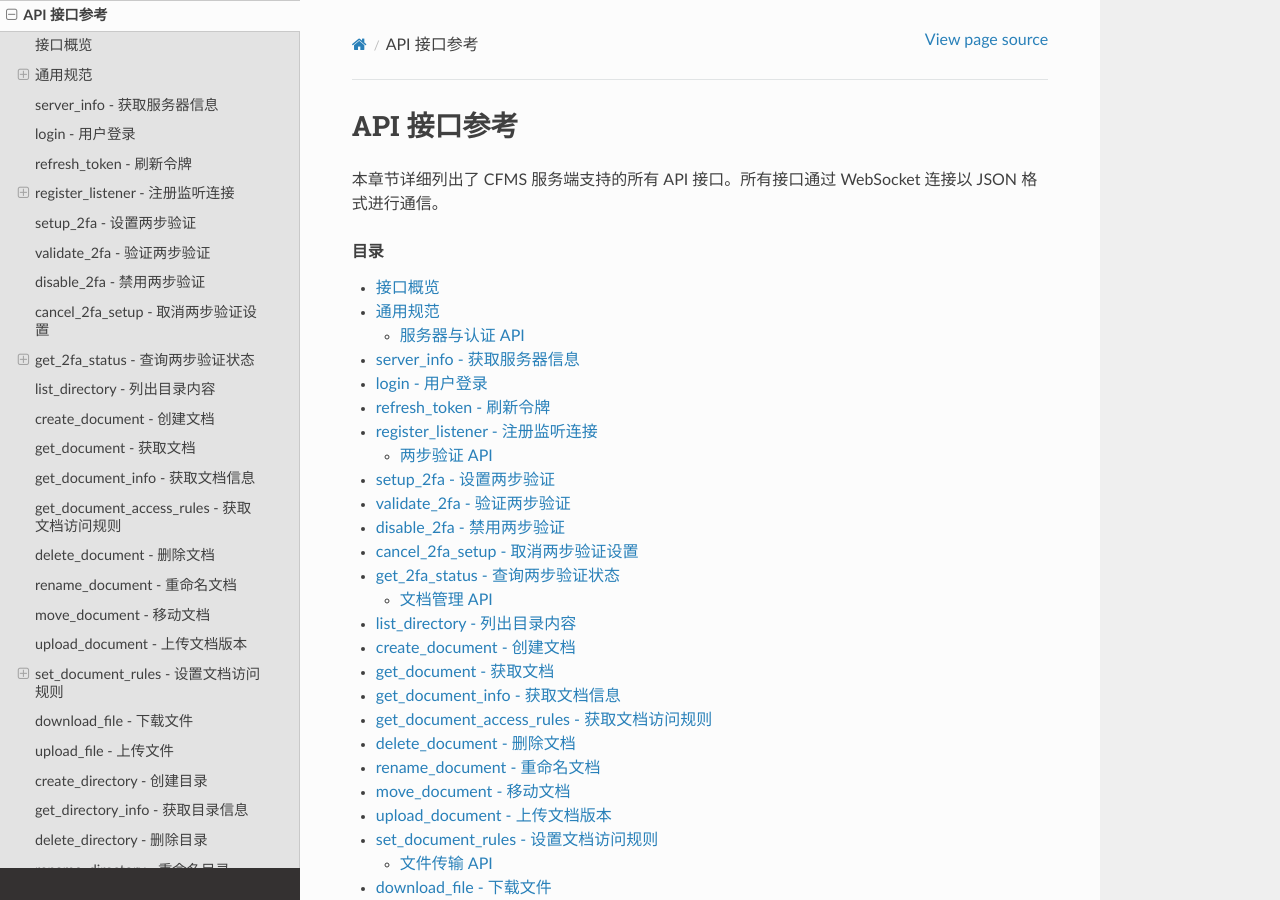
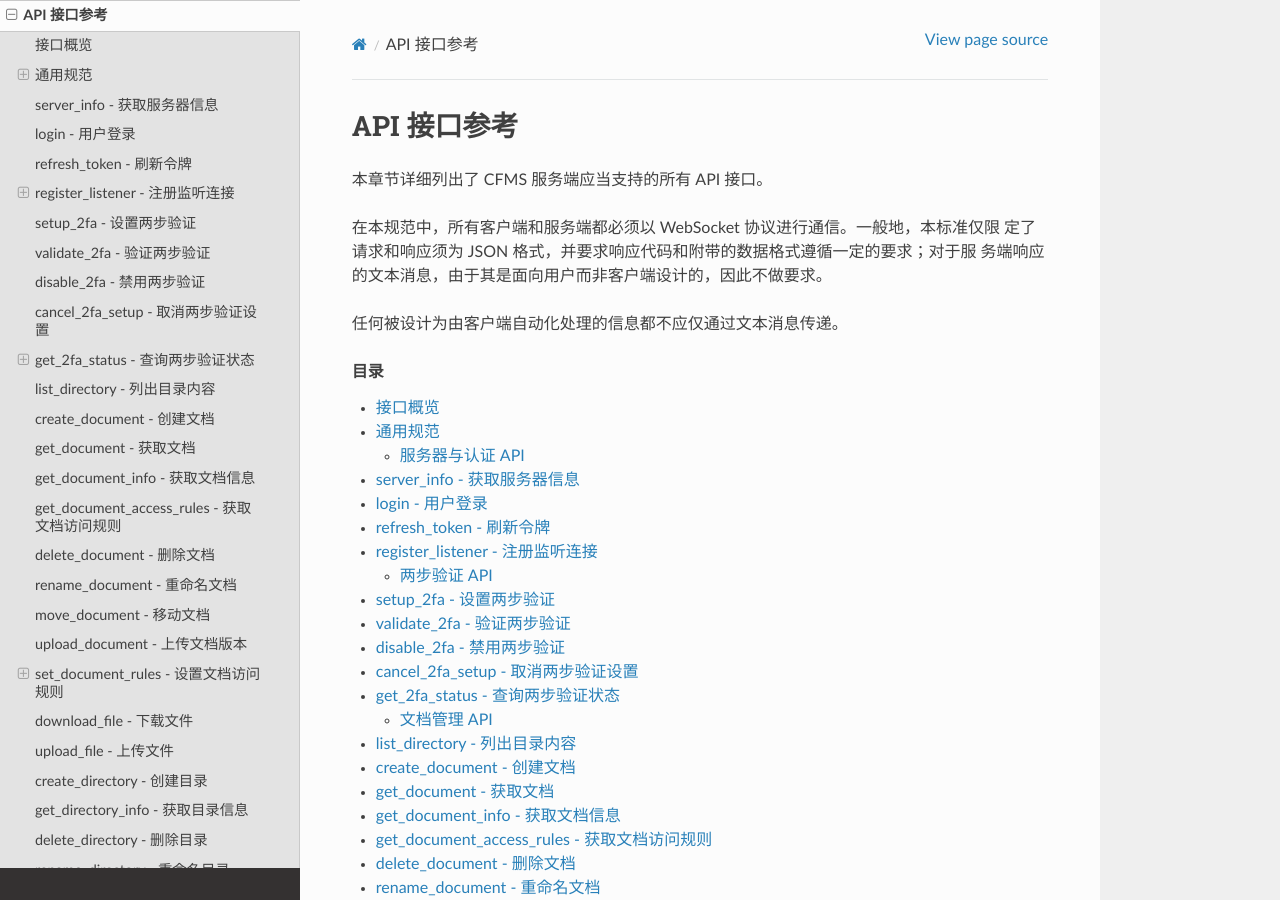
Before and after one commit to Creeper19472/cfms_server_doc, a Sphinx documentation site: the page built from docs/source/api_refs.rst, in a window 1280 px wide and 900 px high. Built offline with Sphinx 7.4.7 and the Read the Docs theme 3.1.0, drawn with Linux system fonts in a browser that asks for light colours.

Commit message:
docs: update

```diff
--- a/docs/source/api_refs.rst
+++ b/docs/source/api_refs.rst
@@ -1,7 +1,13 @@
 API 接口参考
 ====================================
 
-本章节详细列出了 CFMS 服务端支持的所有 API 接口。所有接口通过 WebSocket 连接以 JSON 格式进行通信。
+本章节详细列出了 CFMS 服务端应当支持的所有 API 接口。
+
+在本规范中，所有客户端和服务端都必须以 WebSocket 协议进行通信。一般地，本标准仅限
+定了请求和响应须为 JSON 格式，并要求响应代码和附带的数据格式遵循一定的要求；对于服
+务端响应的文本消息，由于其是面向用户而非客户端设计的，因此不做要求。
+
+任何被设计为由客户端自动化处理的信息都不应仅通过文本消息传递。
 
 .. contents:: 目录
    :local:
```
